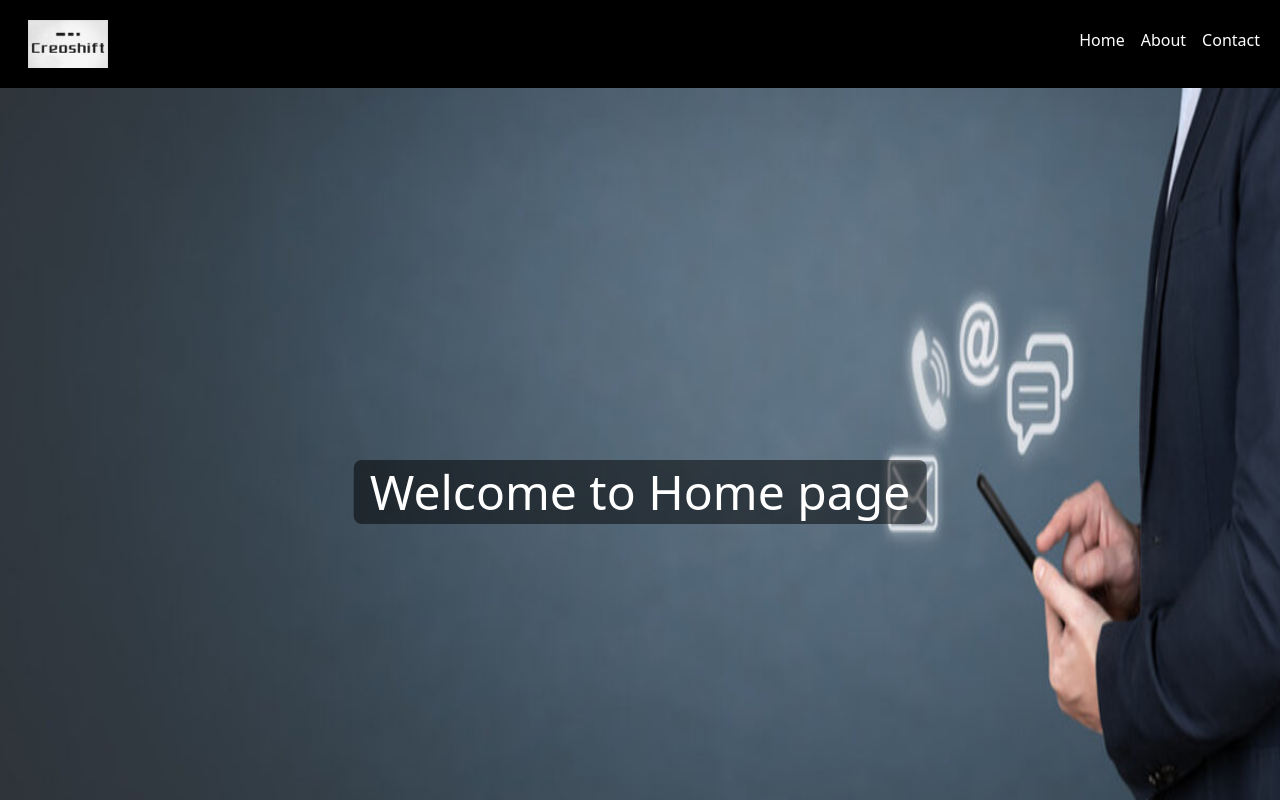
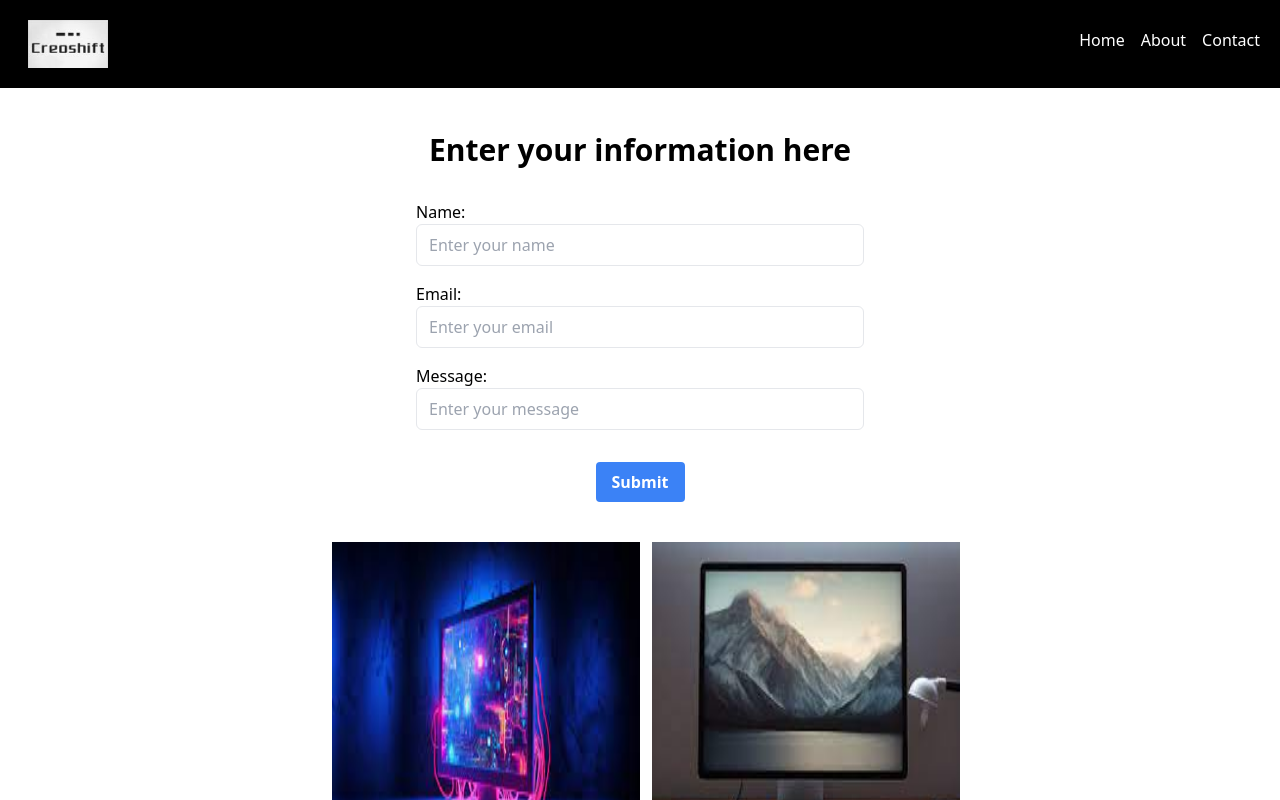
Before and after one commit to Joseph6655/nextjs-test3, a Next.js app: page /about in a window 1280 px wide. Shown: the top 800 px of the page. Built offline with nearby package versions, Linux system fonts and the light colour scheme.

Commit message:
new changes

```diff
--- a/src/comps/Banner.js
+++ b/src/comps/Banner.js
@@ -3,7 +3,7 @@ import { Swiper, SwiperSlide } from 'swiper/react';
 import 'swiper/css';
 import 'swiper/css/bundle';
 
-const Banner = ({ image, cardContent, textColor }) => {
+const Banner = ({ images, cardContent, textColor }) => {
   const swiperParams = {
     loop: true,
     autoplay: {
@@ -19,10 +19,11 @@ const Banner = ({ image, cardContent, textColor }) => {
     <section id="banner" className="py-16 bg-gray-100">
       <div className="content">
         <Swiper {...swiperParams}>
-          <SwiperSlide>
+          {Array.isArray(images) && images.map((image, index) => (
+            <SwiperSlide key={index}>
               <div className="banner-item relative">
                 <div className="image-container relative w-full">
-                <img src={image} alt="Background" className="w-full h-screen" />
+                  <img src={image} alt={`Background ${index}`} className="w-full h-screen" />
                   <div className="absolute top-1/2 left-1/2 transform -translate-x-1/2 -translate-y-1/2 p-8 rounded-lg">
                     <div className={`card-content text-white text-center mt-12 bg-black bg-opacity-50 smaller-text-xl md:text-5xl px-4 py-2 rounded-lg mb-10 ${textColor}`}>
                       <h2>{cardContent}</h2>
@@ -31,6 +32,7 @@ const Banner = ({ image, cardContent, textColor }) => {
                 </div>
               </div>
             </SwiperSlide>
+          ))}
         </Swiper>
       </div>
     </section>
--- a/src/pages/index.js
+++ b/src/pages/index.js
@@ -1,6 +1,6 @@
 import React from 'react';
 import Head from 'next/head';
-import Banner from '@/comps/Banner';
+import Banner from '@/comps/Banner'; // Import the Banner component
 import Navbar from '@/comps/Navbar';
 import Footer from '@/comps/Footer';
 import Form from '@/comps/Form';
@@ -11,8 +11,6 @@ import 'swiper/css';
 import 'swiper/css/bundle';
 
 const HomePage = () => {
-  const bannerImageSource = '/banner.png';
-
   const imagesData = [
     { imageSource: '/desk.png', cardContent: 'Great web design without functionality like a sports car with no engine.' },
     { imageSource: '/comp.png', cardContent: 'Computers are like Old Testament gods; lots of rules and no mercy.' }
@@ -24,8 +22,11 @@ const HomePage = () => {
       <Head>
         <title>Home page</title>
       </Head>
-
-      <Banner image={bannerImageSource} cardContent="Welcome to Home page" />
+      {/* Add the Banner component with two additional images */}
+      <Banner
+        images={['/banner.png', '/banner.png', '/about.png']}
+        cardContent="Welcome to Home page"
+      />
       <Form/>
 
       <div className="grid grid-cols-1 ml-20 mr-20 md:grid-cols-2 gap-0 md:w-1/2 justify-center" style={{ margin: '0 auto' }}>
```
Lines whose indentation alone changed are shown as unchanged.
